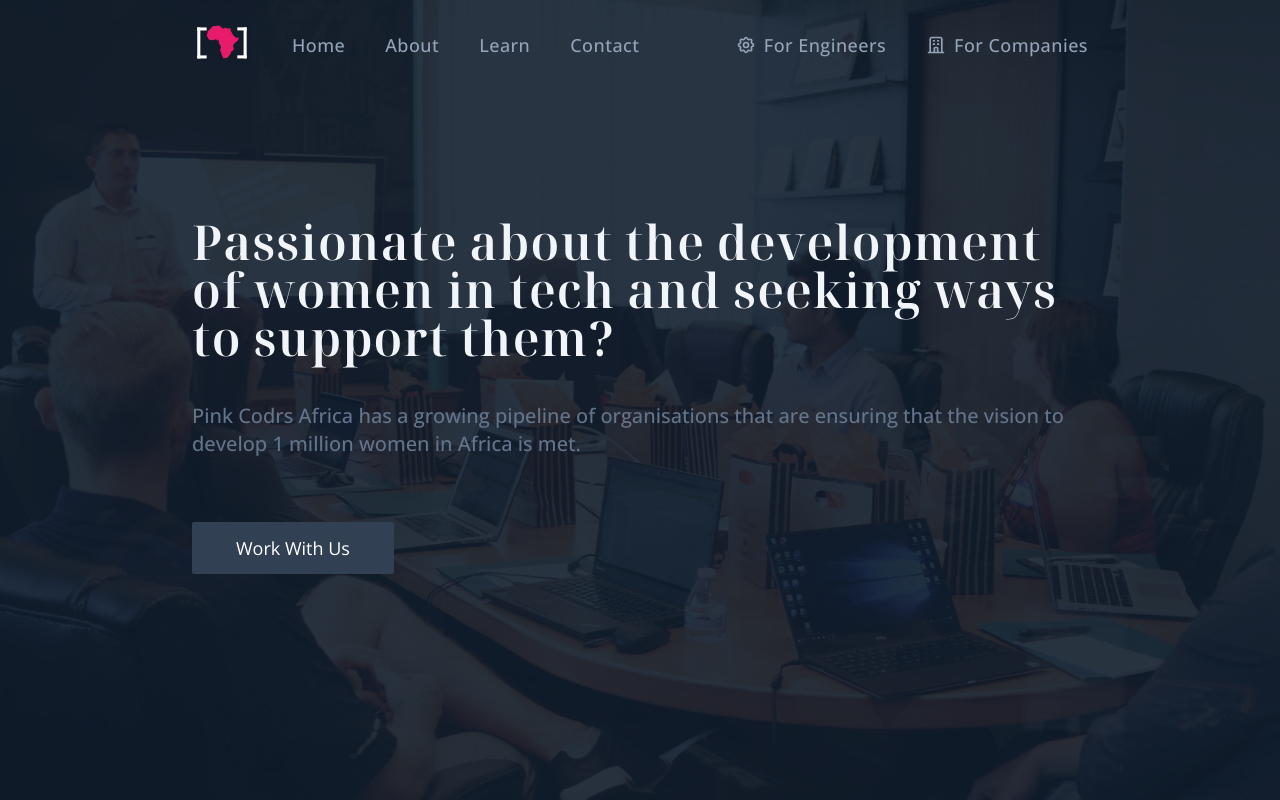
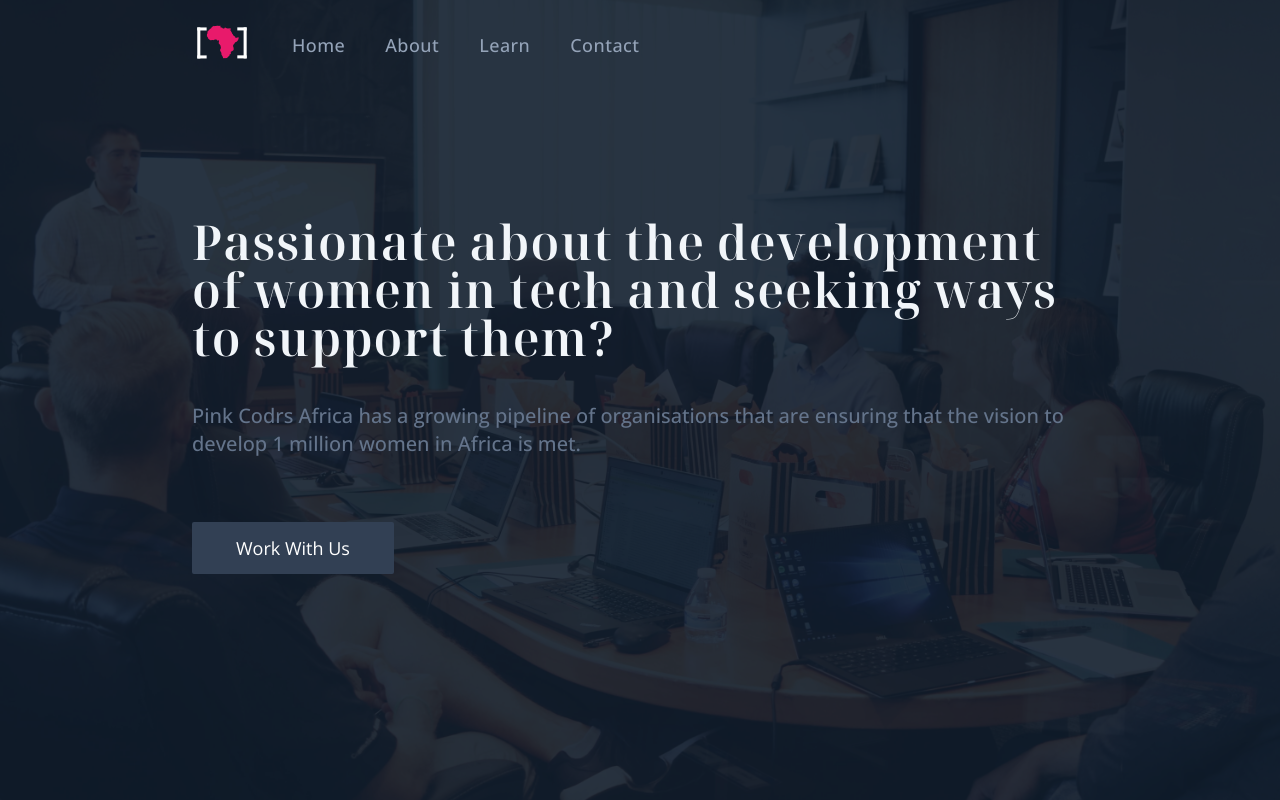
Before and after one commit to Tansi-Jones/Pink-Codrs-v2.0, a Next.js app: page /for-companies in a window 1280 px wide. Shown: the top 800 px of the page. Built offline with nearby package versions, Linux system fonts and the light colour scheme; what @badrap/bar-of-progress would draw is missing.

Commit message:
Update Navigation.js

```diff
--- a/components/navigation/Navigation.js
+++ b/components/navigation/Navigation.js
@@ -43,7 +43,7 @@
 
         {/* right side */}
         <menu className="hidden lg:flex items-center space-x-10  font-medium text-lg capitalize font-open tracking-wide">
-          <div className="hover:text-primary transition ease-linear">
+          {/* <div className="hover:text-primary transition ease-linear">
             <Link href="/for-engineers">
               <a className="flex items-center space-x-2">
                 <CogIcon className="h-5" /> <span>for engineers</span>
@@ -57,7 +57,7 @@
                 <span> for companies</span>
               </a>
             </Link>
-          </div>
+          </div> */}
         </menu>
 
         {/* sidebar menu button*/}
```
